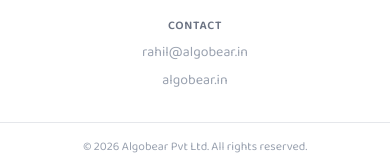
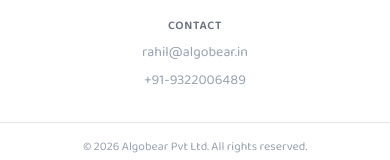
Before and after one commit to rahil-algobear/ABSetu, a Next.js app in the folder frontend/: page / in a window 390 px wide. Shown: the part 1142-1302 px from the top of the page. Built offline with nearby package versions, Linux system fonts and the light colour scheme; no server answers.

Commit message:
Replace algobear.in link with phone number in footer
https://claude.ai/code/session_01Mh6i7qFkR57keSgFE3BTC6

```diff
--- a/frontend/src/components/layout.tsx
+++ b/frontend/src/components/layout.tsx
@@ -45,7 +45,7 @@ export default function MainLayout({
               <div className="flex flex-col items-center sm:items-start gap-2">
                 <p className="text-xs font-semibold text-gray-500 uppercase tracking-wider">Contact</p>
                 <a href="mailto:rahil@algobear.in" className="text-gray-400 hover:text-gray-600 transition-colors">rahil@algobear.in</a>
-                <a href="https://algobear.in" target="_blank" rel="noopener noreferrer" className="text-gray-400 hover:text-gray-600 transition-colors">algobear.in</a>
+                <a href="tel:+919322006489" className="text-gray-400 hover:text-gray-600 transition-colors">+91-9322006489</a>
               </div>
             </div>
           </div>
```
